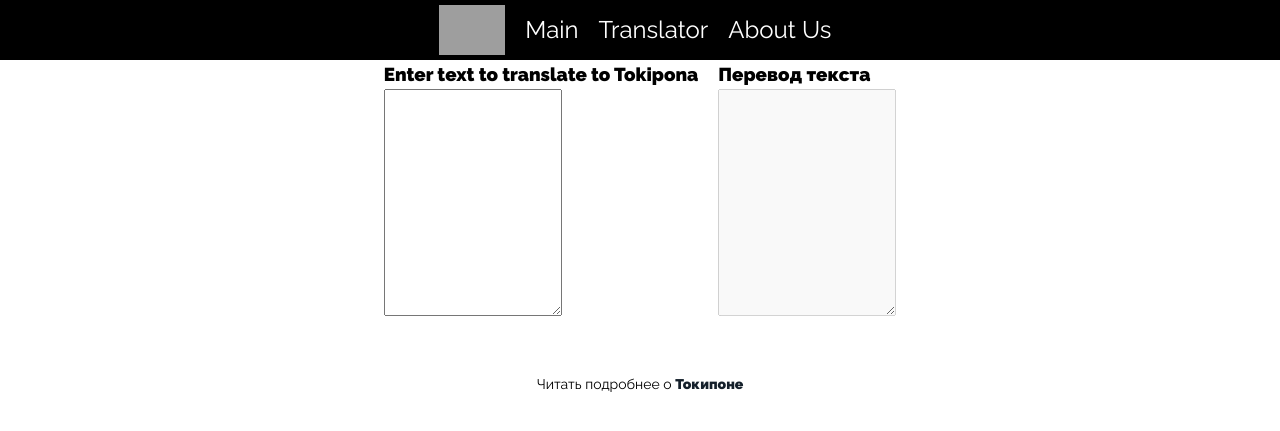
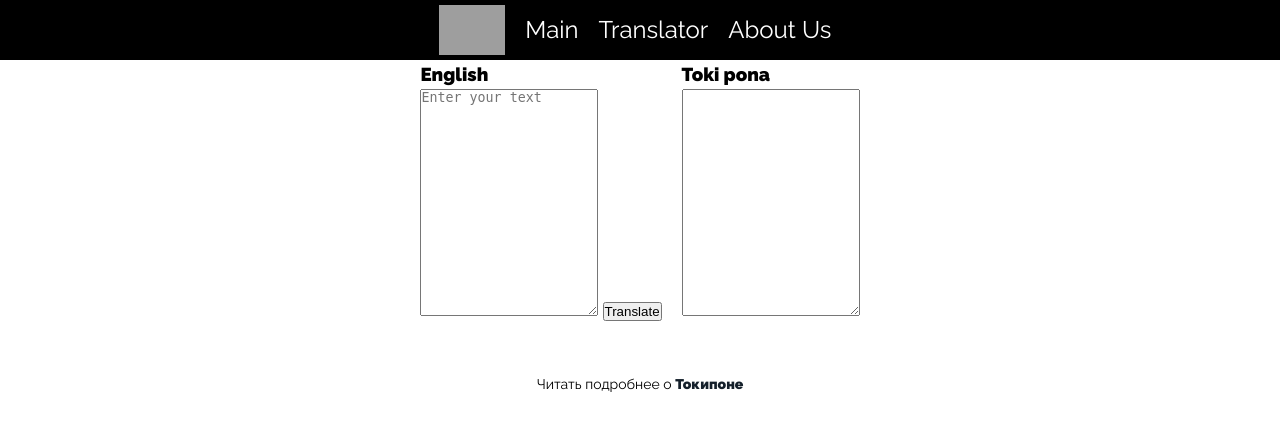
Before and after one commit to NotBioWaste905/toki-pona-translator, a Flask app: page /translate in a window 1280 px wide. Shown: the top 431 px of the page. Run offline with Flask 3, Linux system fonts and the light colour scheme; grey boxes are pictures that could not be loaded.

Commit message:
Update translate.html

```diff
--- a/website/templates/translate.html
+++ b/website/templates/translate.html
@@ -8,13 +8,17 @@
     <div class="container-fluid" style="display: flex; justify-content: center; align-items: center;">
         <div class="row" style="display: flex; justify-content: center; align-items: center;">
             <div class="col-md-6" style="margin-right: 20px;">
-                <h3>Enter text to translate to Tokipona</h3>
-                <textarea class="form-control" rows="15" id="inputText"></textarea>
+                <h3>English</h3>
+                <form action="{{ url_for("translate")}}" method="post">
+                    <textarea class="form-control" rows="15" id="inputText" name="inputText" placeholder="Enter your text">{{ input }}</textarea>
+                    <button type="submit">Translate</button>
+                </form>
             </div>
             <div class="col-md-6">
-                <h3>Перевод текста</h3>
-                <textarea class="form-control" rows="15" id="outputText" disabled></textarea>
+                <h3>Toki pona</h3>
+                <textarea class="form-control" rows="15" id="outputText" readonly>{{ translation }}</textarea>
             </div>
         </div>
     </div>
+    </div>
 {% endblock %}
```
